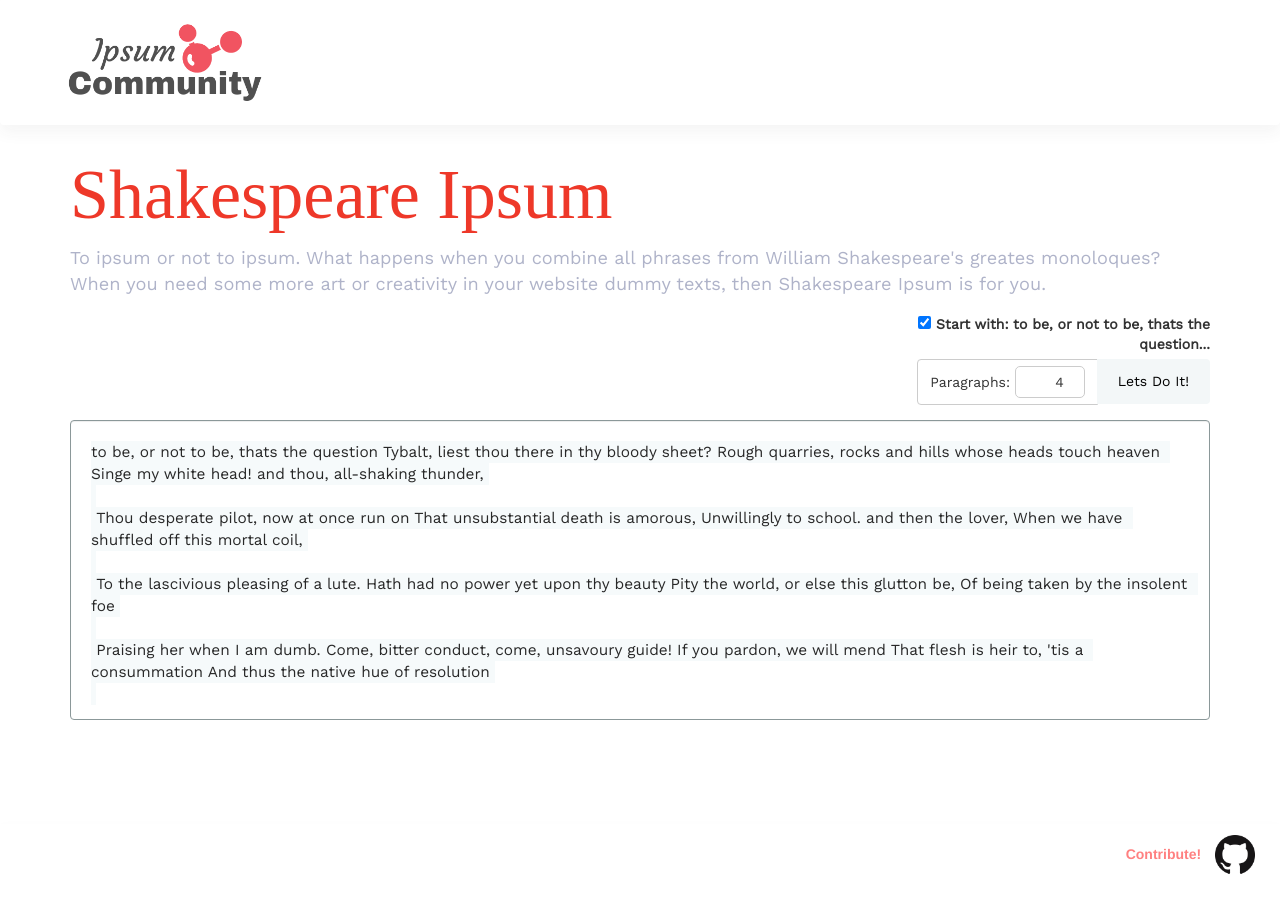
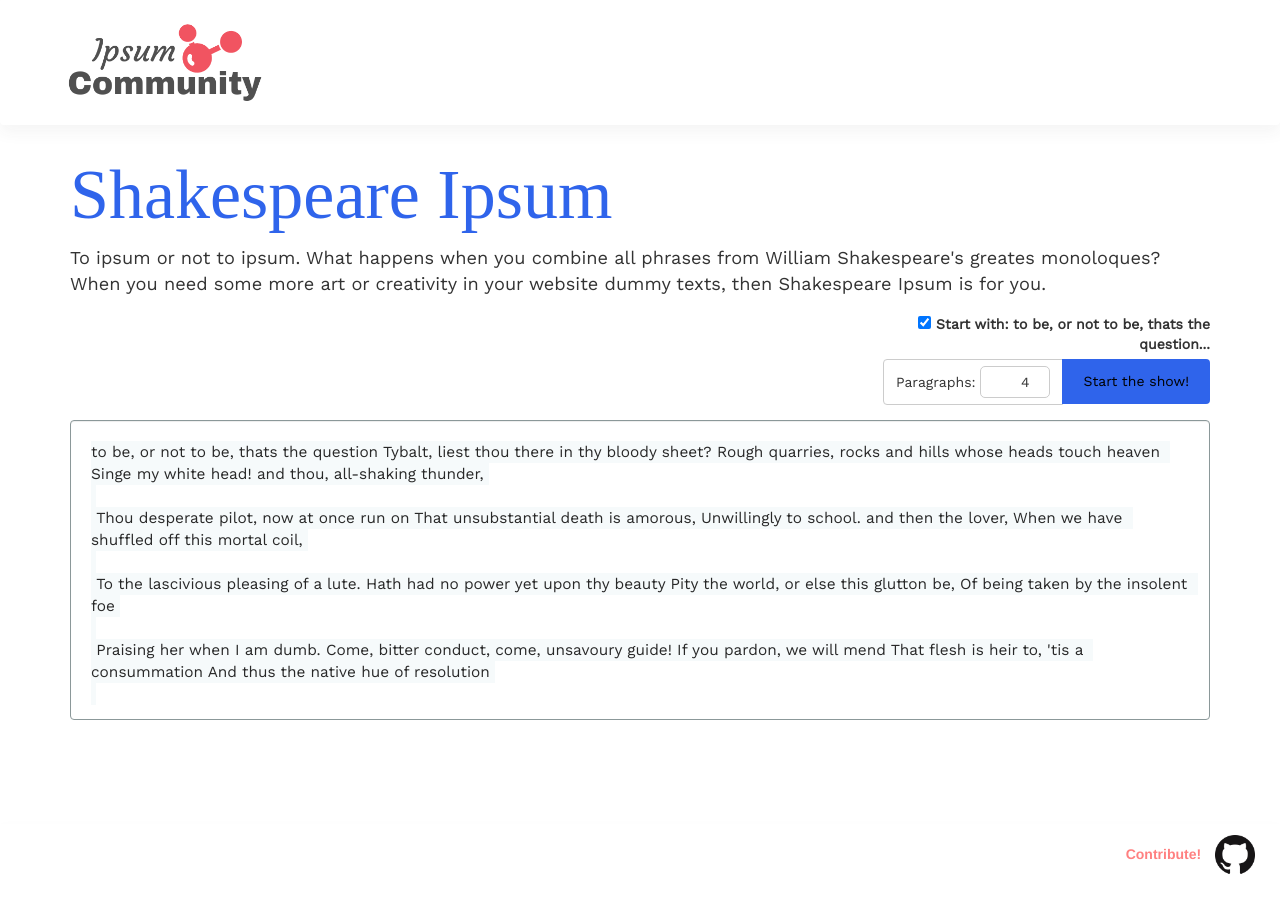
Before and after one commit to ipsum-community/ipsum-community.github.io, a Jekyll site: the page built from _ipsum/shakespeare.md, in a window 1280 px wide. Built offline with Jekyll 4.4.1, drawn with Linux system fonts in a browser that asks for light colours; some web fonts are replaced.

```diff
--- a/_ipsum/shakespeare.md
+++ b/_ipsum/shakespeare.md
@@ -2,20 +2,20 @@
 layout: ipsumpage
 
 title: Shakespeare Ipsum
-key: arnoldschwarzenegger
+key: shakespeare
 description: "To ipsum or not to ipsum. What happens when you combine all phrases from William Shakespeare's greates monoloques? When you need some more art or creativity in your website dummy texts, then Shakespeare Ipsum is for you."
 author: Steven K
 
 start_with: "to be, or not to be, thats the question"
 
-titleColor: "#EE3829"
-descColor: "#afb3c9"
+titleColor: "#2f64eb"
+descColor: "##120385"
 genBtnTextColor: "#000000"
-genBtnBgColor: "#F3F7F8"
-genBtnText: "Lets Do It!"
-labelTextColor: "#EE3829"
-labelBgColor: "#F3F7F8"
-labelBorderColor: "#d62020"
+genBtnBgColor: "#2f64eb"
+genBtnText: "Start the show!"
+labelTextColor: "#3b0385"
+labelBgColor: "#28d0ed"
+labelBorderColor: "#036273"
 
 # Source: http://shakespeare.mit.edu/
 
```
